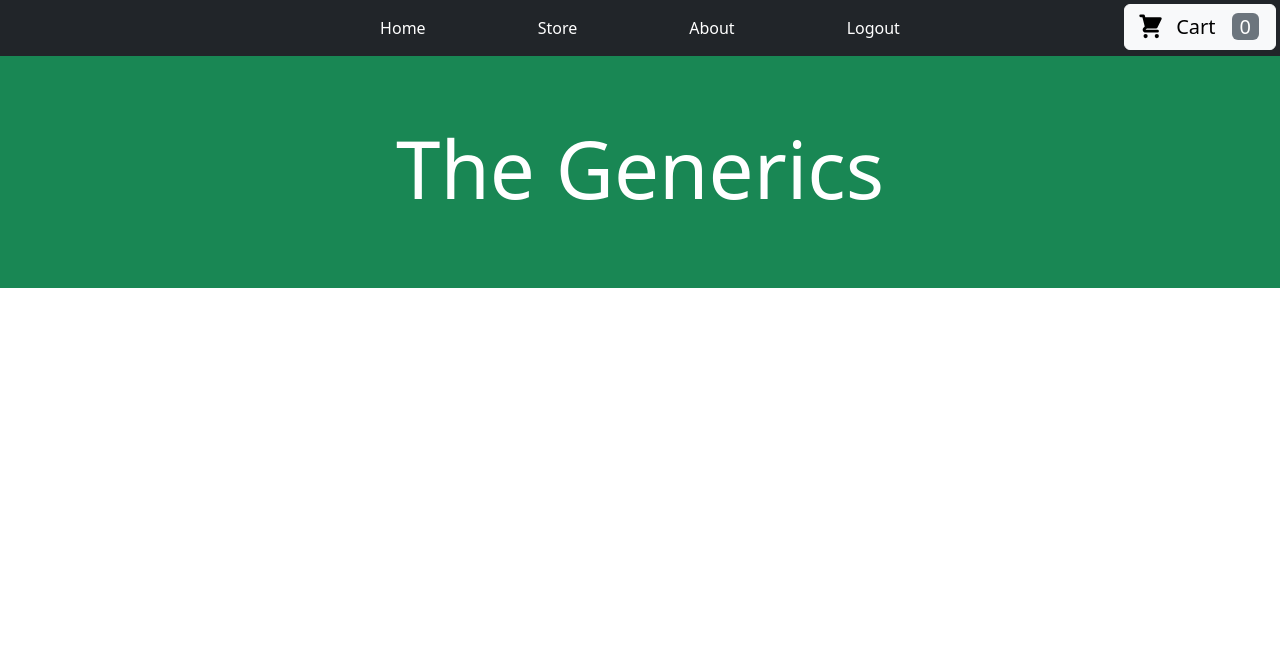
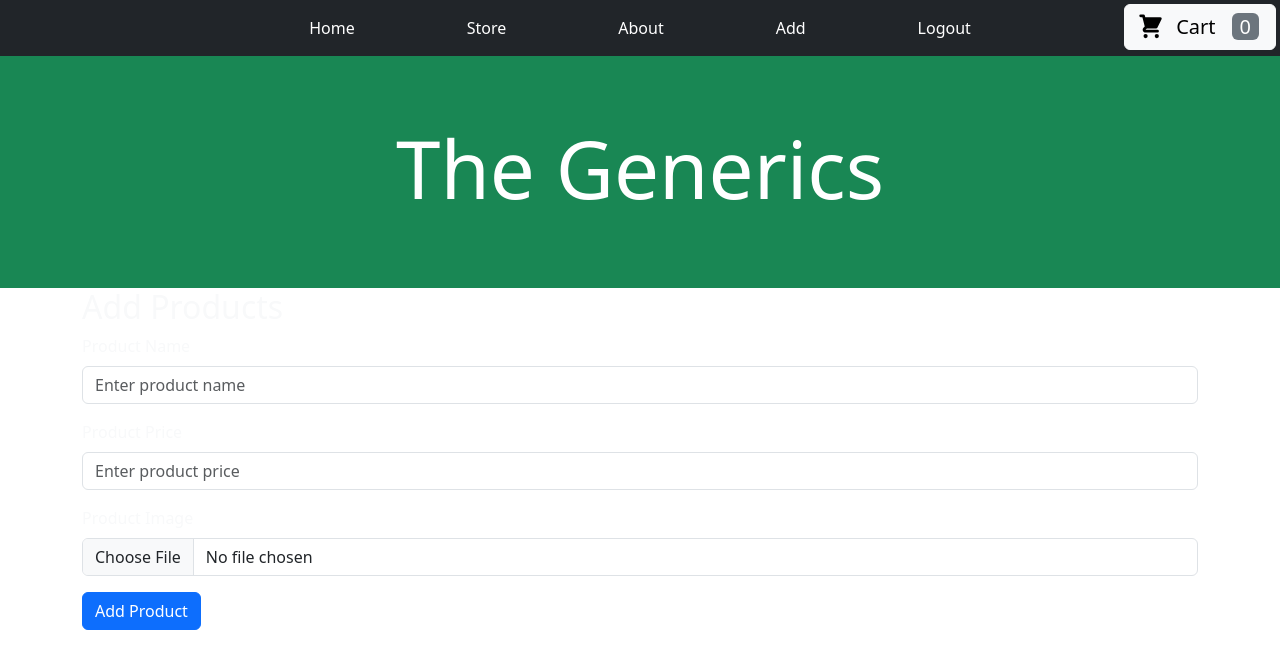
Before and after one commit to saidulixlam/EcommerceReactV1, a React (Create React App) app: page /add in a window 1280 px wide. Shown: the top 668 px of the page. Built offline with nearby package versions, Linux system fonts and the light colour scheme; no server answers; sample sign-in values are in the browser's storage.

Commit message:
Initial commit

```diff
--- a/package.json
+++ b/package.json
@@ -8,6 +8,7 @@
     "@testing-library/user-event": "^12.5.0",
     "axios": "^1.5.0",
     "bootstrap": "^5.3.1",
+    "firebase": "^10.8.0",
     "react": "^18.0.0",
     "react-bootstrap": "^2.8.0",
     "react-dom": "^18.0.0",
--- a/src/App.js
+++ b/src/App.js
@@ -10,6 +10,7 @@ import Home from './components/Pages/Home';
 import ContactUs from './components/Pages/ContactForm';
 import ProductDetails from './components/products/PoductDetails'
 import Login from './components/Pages/Login';
+import AddProduct from './components/products/AddProduct';
 
 const App = () => {
   const [showCart, setShowCart] = useState(false);
@@ -66,6 +67,7 @@ const App = () => {
           <Route path="/about" ><About /></Route>
           <Route path="/login" exact><Login /></Route>
           <Route path="/products" ><ProductList /></Route>
+          <Route path="/add" ><AddProduct /></Route>
           <Route path="/contact" ><ContactUs onAddUser={adduserHandler} /></Route>
           <Route path="/home" ><Home /></Route>
           <Route path="/product/:productId" ><ProductDetails /></Route>
--- a/src/components/Cart/Cart.js
+++ b/src/components/Cart/Cart.js
@@ -9,9 +9,11 @@ const Cart = () => {
     const productsArr = ctx.items;
 
     let totAmount = 0;
-    productsArr.forEach((item) => {
-        totAmount += item.quantity*item.price;
-    })
+    if(productsArr){
+        productsArr.forEach((item) => {
+            totAmount += item.quantity*item.price;
+        })
+    }
 
     return (
         <Container>
@@ -26,7 +28,7 @@ const Cart = () => {
                         </tr>
                     </thead>
                     <tbody>
-                        {productsArr.map((item) => (
+                        {productsArr && productsArr.map((item) => (
                             <tr key={item.title}>
                                 <td className="d-flex">
                                     <img src={item.imageUrl} alt="Albums" width="50" height="50" />
--- a/src/components/Cart/HeaderCart.js
+++ b/src/components/Cart/HeaderCart.js
@@ -6,9 +6,13 @@ import CartContext from "../store/cart-context";
 const HeaderCart = (props) => {
     const ctx = useContext(CartContext);
     let totalItem = 0;
-    ctx.items.forEach((element) => {
-        totalItem += element.quantity;
-    });
+    if (ctx.items) {
+        ctx.items.forEach((element) => {
+          totalItem += element.quantity;
+        });
+      } else {
+        console.error("ctx.items is null or undefined");
+      }
 
     return (
         <Col xs={12} sm={4} md={3}>
--- a/src/components/NavBar.js
+++ b/src/components/NavBar.js
@@ -1,10 +1,11 @@
-import React, { useContext } from 'react';
-import { Navbar, Nav, Button, Container } from 'react-bootstrap';
+import React, { useContext,useState } from 'react';
+import { Navbar, Nav, Container } from 'react-bootstrap';
 import { Link, useHistory } from 'react-router-dom';
 import HeaderCart from './Cart/HeaderCart';
 import AuthContext from '../authCtx/auth-context';
 
 const NavBar = (props) => {
+  const [isNavbarExpanded, setIsNavbarExpanded] = useState(false);
   const ctx = useContext(AuthContext);
   const isLoggedIn = ctx.isLoggedIn;
   const linkStyle = {
@@ -13,6 +14,15 @@ const NavBar = (props) => {
   };
   const history = useHistory();
 
+  const handleNavbarToggle = () => {
+    setIsNavbarExpanded(!isNavbarExpanded);
+  };
+
+  const handleNavItemClick = () => {
+    // Close the Navbar when a link is clicked
+    setIsNavbarExpanded(false);
+  };
+
   if (!isLoggedIn) {
     history.replace('/login');
   }
@@ -20,35 +30,45 @@ const NavBar = (props) => {
   const logoutHandler = () => {
     ctx.logout();
     localStorage.removeItem('token');
+    // setIsNavbarExpanded(false);
   };
 
   return (
     <React.Fragment>
-      <Navbar bg="dark" variant="dark" expand="lg" className="fixed-top " style={{ zIndex: 1000 }} collapseOnSelect>
+      <Navbar expanded={isNavbarExpanded}
+        bg="dark" variant="dark" expand="lg" className="fixed-top " style={{ zIndex: 1000 }} collapseOnSelect>
         <Container fluid>
-        <Navbar.Toggle aria-controls="basic-navbar-nav" />
+          <Navbar.Toggle onClick={handleNavbarToggle} aria-controls="basic-navbar-nav" />
           <Navbar.Collapse id="basic-navbar-nav">
           <Nav className="mx-auto">
               <Nav.Item className="mx-5">
-              <Nav.Link as={Link} to="/home" style={linkStyle}>
+                <Nav.Link as={Link} to="/home" style={linkStyle} onClick={handleNavItemClick}>
                   Home
                 </Nav.Link>
               </Nav.Item>
               {isLoggedIn && (
                 <Nav.Item className="mx-5">
-                <Nav.Link as={Link} to="/products" style={linkStyle}>
+                  <Nav.Link as={Link} to="/products" style={linkStyle} onClick={handleNavItemClick}>
                     Store
                   </Nav.Link>
                 </Nav.Item>
               )}
               <Nav.Item className="mx-5">
-              <Nav.Link as={Link} to="/about" style={linkStyle}>
+                <Nav.Link as={Link} to="/about" style={linkStyle} onClick={handleNavItemClick}>
                   About
                 </Nav.Link>
               </Nav.Item>
+
+              {isLoggedIn && (
+                <Nav.Item className="mx-5">
+                   <Nav.Link as={Link} to="/add" style={linkStyle} onClick={handleNavItemClick}>
+                    Add
+                  </Nav.Link>
+                </Nav.Item>
+              )}
               {!isLoggedIn && (
                 <Nav.Item className="mx-5">
-                <Nav.Link as={Link} to="/login" style={linkStyle}>
+                  <Nav.Link as={Link} to="/login" style={linkStyle} onClick={handleNavItemClick}>
                     Login
                   </Nav.Link>
                 </Nav.Item>
@@ -60,6 +80,7 @@ const NavBar = (props) => {
                   </Nav.Link>
                 </Nav.Item>
               )}
+
             </Nav>
           </Navbar.Collapse>
         </Container>
--- /dev/null
+++ b/src/components/products/AddProduct.js
@@ -0,0 +1,85 @@
+import React, { useState } from 'react';
+
+const AddProduct = () => {
+    const [productName, setProductName] = useState('');
+    const [productPrice, setProductPrice] = useState('');
+    const [productImage, setProductImage] = useState('');
+    const [errorMessage, setErrorMessage] = useState('');
+
+    const handleProductImageChange = (e) => {
+        const file = e.target.files[0];
+
+        // Validate image file format
+        if (file && !['image/png', 'image/jpeg', 'image/jpg'].includes(file.type)) {
+            setErrorMessage('Invalid image format. Please select a valid image (PNG, JPEG, JPG).');
+        } else {
+            setErrorMessage('');
+            setProductImage(file);
+        }
+    };
+
+    const handleFormSubmit = (e) => {
+        e.preventDefault();
+
+        // Check if all fields are filled
+        if (!productName || !productPrice || !productImage) {
+            setErrorMessage('Please fill in all fields.');
+            return;
+        }
+
+        // Process the form data (you can send it to the server or handle it as needed)
+        console.log('Product Name:', productName);
+        console.log('Product Price:', productPrice);
+        console.log('Product Image:', productImage);
+
+        // Reset the form after submission
+        setProductName('');
+        setProductPrice('');
+        setProductImage('');
+        setErrorMessage('');
+    };
+
+    return (
+        <div className="container text-light">
+            <h2>Add Products</h2>
+            <form onSubmit={handleFormSubmit}>
+                <div className="mb-3">
+                    <label htmlFor="productName" className="form-label">Product Name</label>
+                    <input
+                        type="text"
+                        className="form-control"
+                        id="productName"
+                        placeholder="Enter product name"
+                        value={productName}
+                        onChange={(e) => setProductName(e.target.value)}
+                    />
+                </div>
+                <div className="mb-3">
+                    <label htmlFor="productPrice" className="form-label">Product Price</label>
+                    <input
+                        type="number"
+                        className="form-control"
+                        id="productPrice"
+                        placeholder="Enter product price"
+                        value={productPrice}
+                        onChange={(e) => setProductPrice(e.target.value)}
+                    />
+                </div>
+                <div className="mb-3">
+                    <label htmlFor="productImage" className="form-label">Product Image</label>
+                    <input
+                        type="file"
+                        className="form-control"
+                        id="productImage"
+                        accept=".png, .jpg, .jpeg"
+                        onChange={handleProductImageChange}
+                    />
+                    {errorMessage && <div className="text-danger">{errorMessage}</div>}
+                </div>
+                <button type="submit" className="btn btn-primary">Add Product</button>
+            </form>
+        </div>
+    );
+};
+
+export default AddProduct;
--- a/src/components/store/cartProvider.js
+++ b/src/components/store/cartProvider.js
@@ -14,7 +14,7 @@ const CartProvider = (props) => {
     const getItems = async () => {
         try {
             // Replace with your server endpoint
-            const response = await axios.get(`https://crudcrud.com/api/f87ab8c879a74644b8c794e4b8149d63/${useremail}`);
+            const response = await axios.get(`https://shoppy-8c801-default-rtdb.firebaseio.com/${useremail}.json`);
 
             updatedItems(response.data);
 
@@ -51,7 +51,7 @@ const CartProvider = (props) => {
     const addItemHandler = async (item) => {
 
         const updatedItemsArray = [...items];
-        let url = `https://crudcrud.com/api/f87ab8c879a74644b8c794e4b8149d63/${useremail}`;
+        let url = `https://shoppy-8c801-default-rtdb.firebaseio.com/${useremail}.json`;
 
         // Check if an item with the same title already exists in the cart
         const existingItemIndex = updatedItemsArray.findIndex(
@@ -101,7 +101,7 @@ const CartProvider = (props) => {
     const removeItemHandler = async (id) => {
         try {
             // Make a DELETE request to remove the item from the server
-            await axios.delete(`https://crudcrud.com/api/f87ab8c879a74644b8c794e4b8149d63/${useremail}/${id}`);
+            await axios.delete(`https://shoppy-8c801-default-rtdb.firebaseio.com/${useremail}/${id}.json`);
 
             // Update the cart state by filtering out the deleted item
             const updatedItemsArray = items.filter((item) => item._id !== id);
```
Also changed, not shown: 1 other file (tests, documents, lock files or other folders). Lines whose indentation alone changed are shown as unchanged.
